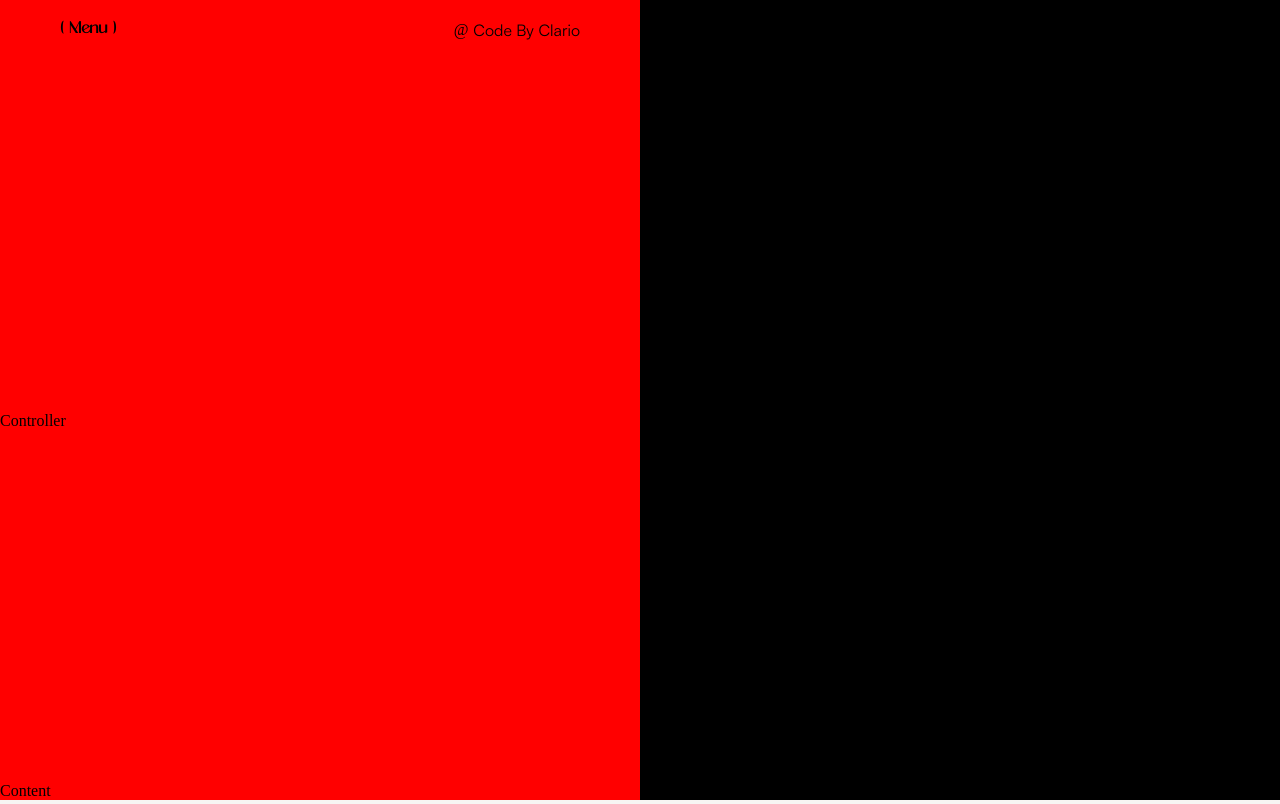
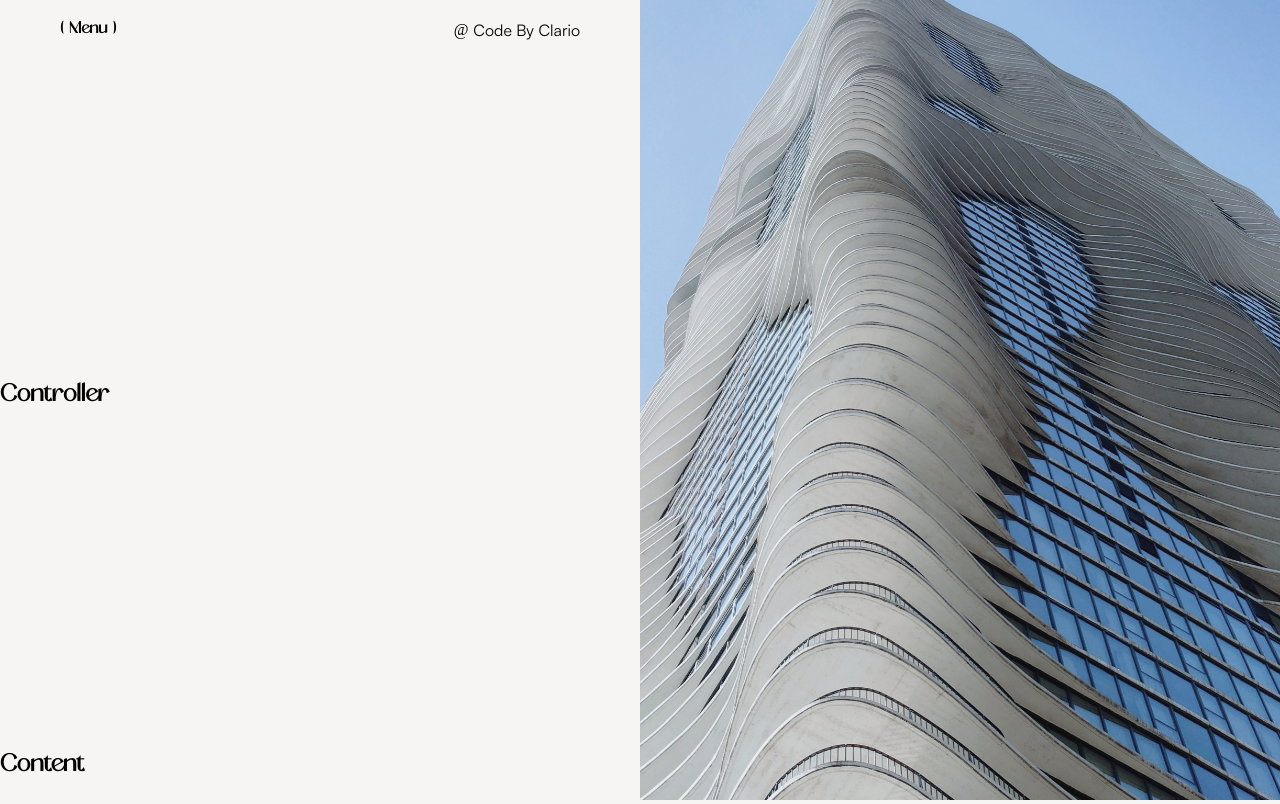
Before and after one commit to ccadran/Architecture-gallery, a Next.js app: page / in a window 1280 px wide. Built offline with nearby package versions, Linux system fonts and the light colour scheme.

Commit message:
change the color of the loader

```diff
--- a/src/app/components/MainContent/Content.jsx
+++ b/src/app/components/MainContent/Content.jsx
@@ -1,4 +1,8 @@
 import styles from "./style.module.scss";
 export default function Content() {
-  return <div>Content</div>;
+  return (
+    <div>
+      <h2>Content</h2>
+    </div>
+  );
 }
--- a/src/app/components/Preloader/Loader.jsx
+++ b/src/app/components/Preloader/Loader.jsx
@@ -75,6 +75,7 @@ export default function Loader() {
       {
         maskImage:
           " radial-gradient(circle,transparent 0%,transparent 100%,black 100%)",
+        ease: "power3.inOut",
       },
       3
     );
--- a/src/app/components/Preloader/style.module.scss
+++ b/src/app/components/Preloader/style.module.scss
@@ -2,20 +2,18 @@
 .loader {
   height: 100vh;
   width: 100%;
-  background-color: $background;
+  background-color: $darkText;
   position: absolute;
   z-index: 2;
   display: flex;
   align-items: center;
   justify-content: center;
   overflow: hidden;
-  // clip-path: circle(50% at 50% 50%);
-  // clip-path: inset(0% 0% 0% 0%);
-
   mask-image: radial-gradient(circle, transparent 0%, transparent 0%, black 0%);
   h1 {
     font-size: 144px;
     opacity: 1;
+    color: $clearText;
   }
 
   .imageContainer {
@@ -25,7 +23,7 @@
     position: absolute;
     justify-content: space-between;
     width: 80%;
-    background-color: $background;
+    background-color: $darkText;
 
     margin: 0 auto;
     .image {
--- a/src/app/components/SliderController/Controller.js
+++ b/src/app/components/SliderController/Controller.js
@@ -1,5 +1,9 @@
 import styles from "./style.module.scss";
 
 export default function Controller() {
-  return <div>Controller</div>;
+  return (
+    <div>
+      <h2>Controller</h2>
+    </div>
+  );
 }
--- a/src/app/layout.jsx
+++ b/src/app/layout.jsx
@@ -8,7 +8,11 @@ import { AnimatePresence } from "framer-motion";
 export default function RootLayout({ children }) {
   const [isLoading, setIsLoading] = useState(true);
 
-  useEffect(() => {});
+  useEffect(() => {
+    setTimeout(() => {
+      setIsLoading(false);
+    }, 3250);
+  });
   return (
     <html lang="en">
       <body>
--- a/src/app/page.jsx
+++ b/src/app/page.jsx
@@ -13,7 +13,11 @@ export default function Home() {
         <Content />
       </div>
       <div className={styles.nextContent}>
-        <h1>test</h1>
+        <img
+          src="/assets/images/blobism.jpg"
+          className={styles.nextImage}
+          objectFit="cover"
+        />
       </div>
     </main>
   );
--- a/src/app/page.module.scss
+++ b/src/app/page.module.scss
@@ -9,10 +9,16 @@
   flex-direction: column;
   justify-content: space-between;
   height: 100vh;
-  background-color: red;
 }
 
 .nextContent {
   width: 50vw;
   background-color: black;
+  height: 100vh;
+
+  .nextImage {
+    width: 100%;
+    height: 100%;
+    object-fit: cover;
+  }
 }
```
